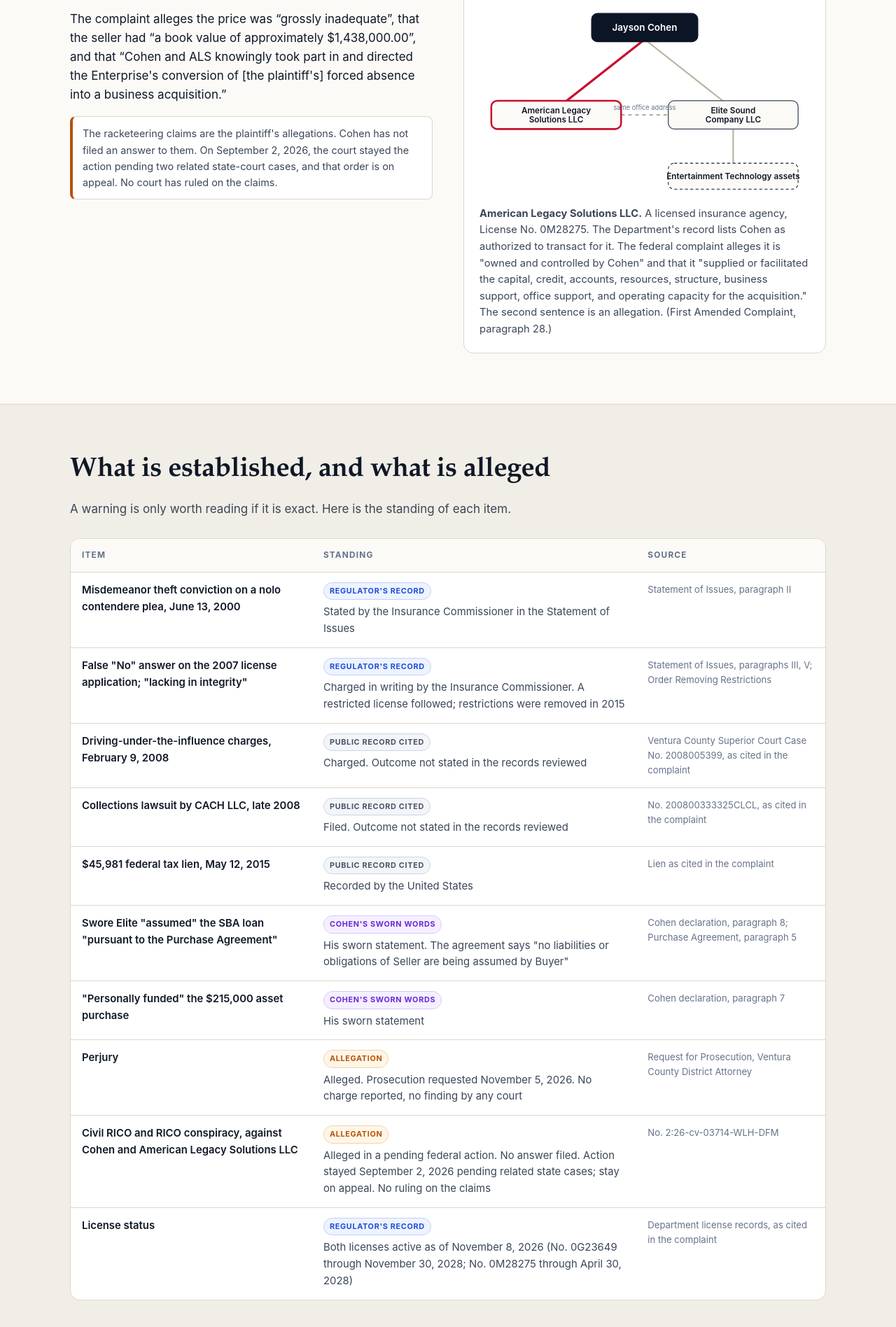
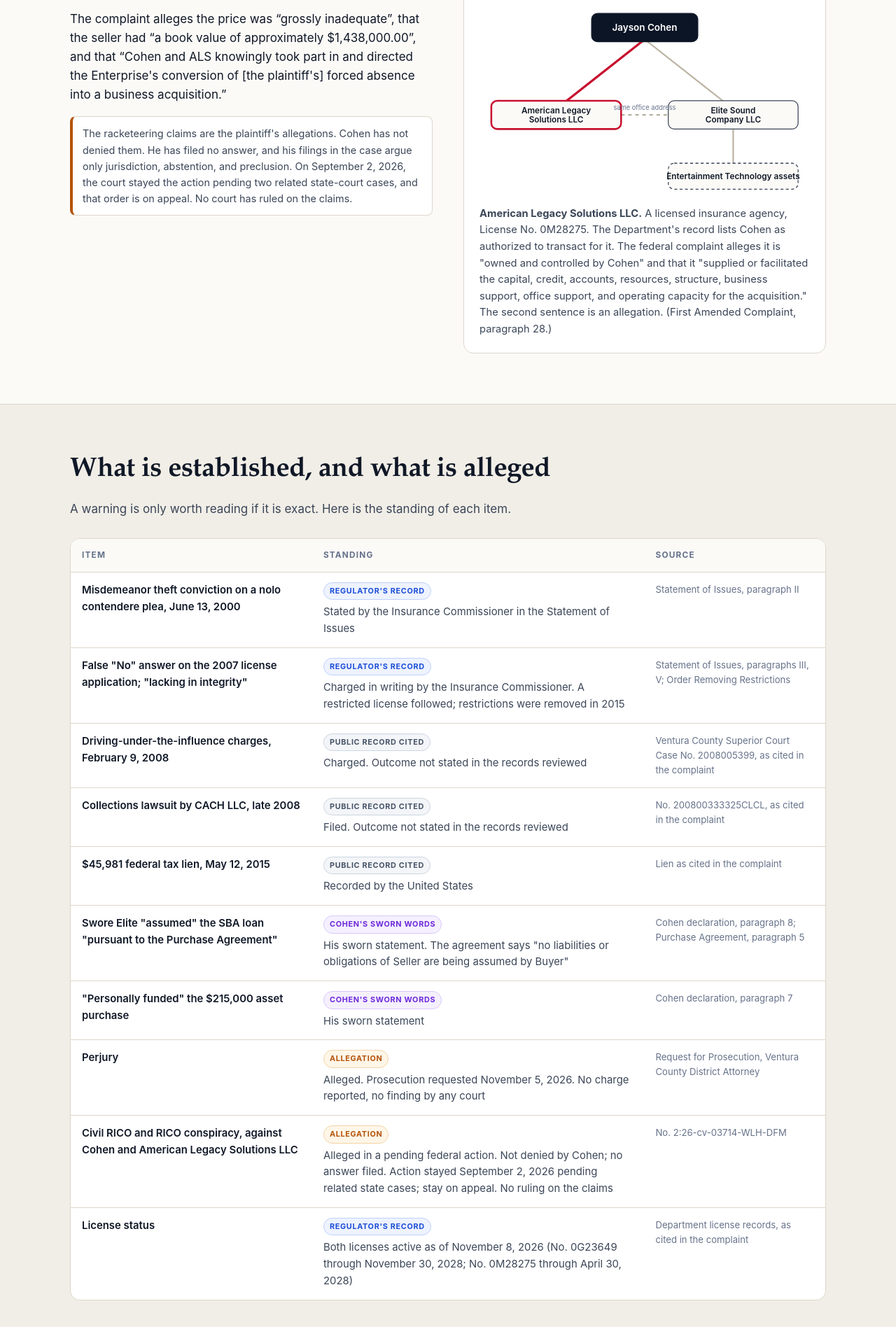
Before and after one commit to martin57290-png/Jayson-Cohen-, a plain HTML site: page index.html in a window 1280 px wide. Shown: the part 4511-6407 px from the top of the page at 70% size. Drawn offline with Linux system fonts and the light colour scheme.

Commit message:
State that Cohen has not denied the federal allegations
Co-Authored-By: Claude Fable 5.2 <noreply@anthropic.com>
Claude-Session: https://claude.ai/code/session_013tozXsfprD3eCEKsVFFRva

```diff
--- a/app.js
+++ b/app.js
@@ -236,7 +236,7 @@
     ['Swore Elite "assumed" the SBA loan "pursuant to the Purchase Agreement"', 'sworn', 'His sworn statement. The agreement says "no liabilities or obligations of Seller are being assumed by Buyer"', 'Cohen declaration, paragraph 8; Purchase Agreement, paragraph 5'],
     ['"Personally funded" the $215,000 asset purchase', 'sworn', 'His sworn statement', 'Cohen declaration, paragraph 7'],
     ['Perjury', 'alleg', 'Alleged. Prosecution requested November 5, 2026. No charge reported, no finding by any court', 'Request for Prosecution, Ventura County District Attorney'],
-    ['Civil RICO and RICO conspiracy, against Cohen and American Legacy Solutions LLC', 'alleg', 'Alleged in a pending federal action. No answer filed. Action stayed September 2, 2026 pending related state cases; stay on appeal. No ruling on the claims', 'No. 2:26-cv-03714-WLH-DFM'],
+    ['Civil RICO and RICO conspiracy, against Cohen and American Legacy Solutions LLC', 'alleg', 'Alleged in a pending federal action. Not denied by Cohen; no answer filed. Action stayed September 2, 2026 pending related state cases; stay on appeal. No ruling on the claims', 'No. 2:26-cv-03714-WLH-DFM'],
     ['License status', 'reg', 'Both licenses active as of November 8, 2026 (No. 0G23649 through November 30, 2028; No. 0M28275 through April 30, 2028)', 'Department license records, as cited in the complaint']
   ];
   var tb = $('statusRows');
--- a/index.html
+++ b/index.html
@@ -107,7 +107,7 @@
       <p>Cohen and his insurance agency are named defendants in a federal racketeering action, United States District Court, Central District of California, No. 2:26-cv-03714-WLH-DFM. The First Amended Complaint pleads civil RICO and RICO conspiracy claims against Cohen and American Legacy Solutions LLC, among others.</p>
       <p>One fact is not an allegation. Cohen swore that he <q>personally funded the $215,000.00 payment</q> by which Elite Sound Company LLC, which he swore he owns ninety percent of, bought the assets of Entertainment Technology, LLC.</p>
       <p>The complaint alleges the price was <q>grossly inadequate</q>, that the seller had <q>a book value of approximately $1,438,000.00</q>, and that <q>Cohen and ALS knowingly took part in and directed the Enterprise's conversion of [the plaintiff's] forced absence into a business acquisition.</q></p>
-      <p class="note">The racketeering claims are the plaintiff's allegations. Cohen has not filed an answer to them. On September 2, 2026, the court stayed the action pending two related state-court cases, and that order is on appeal. No court has ruled on the claims.</p>
+      <p class="note">The racketeering claims are the plaintiff's allegations. Cohen has not denied them. He has filed no answer, and his filings in the case argue only jurisdiction, abstention, and preclusion. On September 2, 2026, the court stayed the action pending two related state-court cases, and that order is on appeal. No court has ruled on the claims.</p>
     </div>
     <div>
       <div class="bars" id="bars">
```
